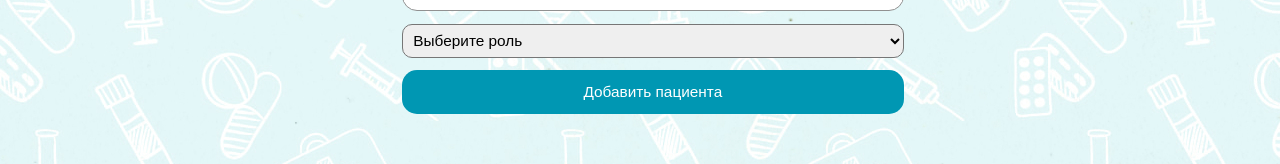
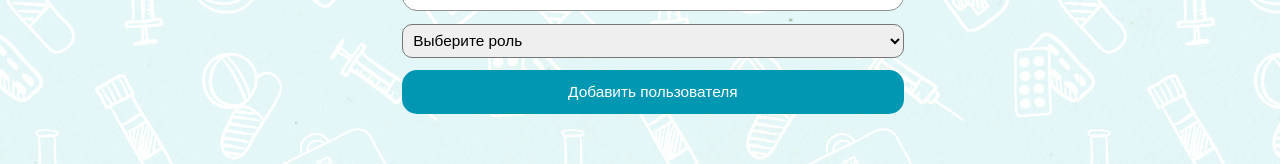
Before and after one commit to ainesskk/HospitalFrontend, a React (Vite) app: page /adduser in a window 1280 px wide. Shown: the part 239-403 px from the top of the page. Built offline with nearby package versions, Linux system fonts and the light colour scheme; sample sign-in values are in the browser's storage.

Commit message:
fix notifications text

```diff
--- a/src/Admin/UserSearch/AddUser.jsx
+++ b/src/Admin/UserSearch/AddUser.jsx
@@ -77,7 +77,7 @@ export default function AddUser() {
                             <option value={2}>Врач</option>
                             <option value={3}>Медсестра</option>
                         </select>
-                        <button type="submit" onClick={handleSubmit}>Добавить пациента</button>
+                        <button type="submit" onClick={handleSubmit}>Добавить пользователя</button>
                     </form>
                 </div>
                 <pre className={`notification ${notificationType}`}>{notification}</pre>
--- a/src/PatientPage/Examination/EditExamination.jsx
+++ b/src/PatientPage/Examination/EditExamination.jsx
@@ -49,7 +49,7 @@ export default function EditExamination() {
 
         const status = await examinationEditRequest(examinationId, requestData);
         if (status === 204) {
-            setNotification("Назначение успешно отредактировано");
+            setNotification("Осмотр успешно отредактирован");
             setNotificationType("success");
         } else {
             setNotification("Произошла ошибка при редактировании");
--- a/src/PatientPage/History/EditHistory.jsx
+++ b/src/PatientPage/History/EditHistory.jsx
@@ -18,6 +18,7 @@ export default function EditHistory() {
     });
     const [doctorId, setDoctorId] = useState("");
     const [notification, setNotification] = useState(" ");
+    const [notificationType, setNotificationType] = useState("");
 
     useEffect(() => {
         const fetchHistoryInfo = async () => {
@@ -54,8 +55,11 @@ export default function EditHistory() {
         const status = await historyEditRequest(historyId, requestData);
         if (status === 204) {
             setNotification("История успешно отредактирована");
+            setNotificationType("success");
         } else {
             setNotification("Произошла ошибка при редактировании");
+
+            setNotificationType("error");
         }
     };
 
@@ -68,7 +72,7 @@ export default function EditHistory() {
                         <input type="text" name="diagnosis" placeholder="Диагноз" value={newHistory.diagnosis} required
                                onChange={handleChange}/>
                         <input type="date" name="departureDate" placeholder="Дата выписки"
-                               value={newHistory.departureDate} required onChange={handleChange}/>
+                               value={newHistory.departureDate} onChange={handleChange}/>
                         <textarea name="lifeAnamnesis" placeholder="Анамнез жизни" value={newHistory.lifeAnamnesis}
                                   required onChange={handleChange}></textarea>
                         <textarea name="diseaseAnamnesis" placeholder="Анамнез болезни"
@@ -81,7 +85,7 @@ export default function EditHistory() {
                         <button type="submit">Сохранить изменения</button>
                     </form>
                 </div>
-                    <pre className="notification">{notification}</pre>
+                    <pre className={`notification ${notificationType}`}>{notification}</pre>
                 </div>
             </>
             );
```
